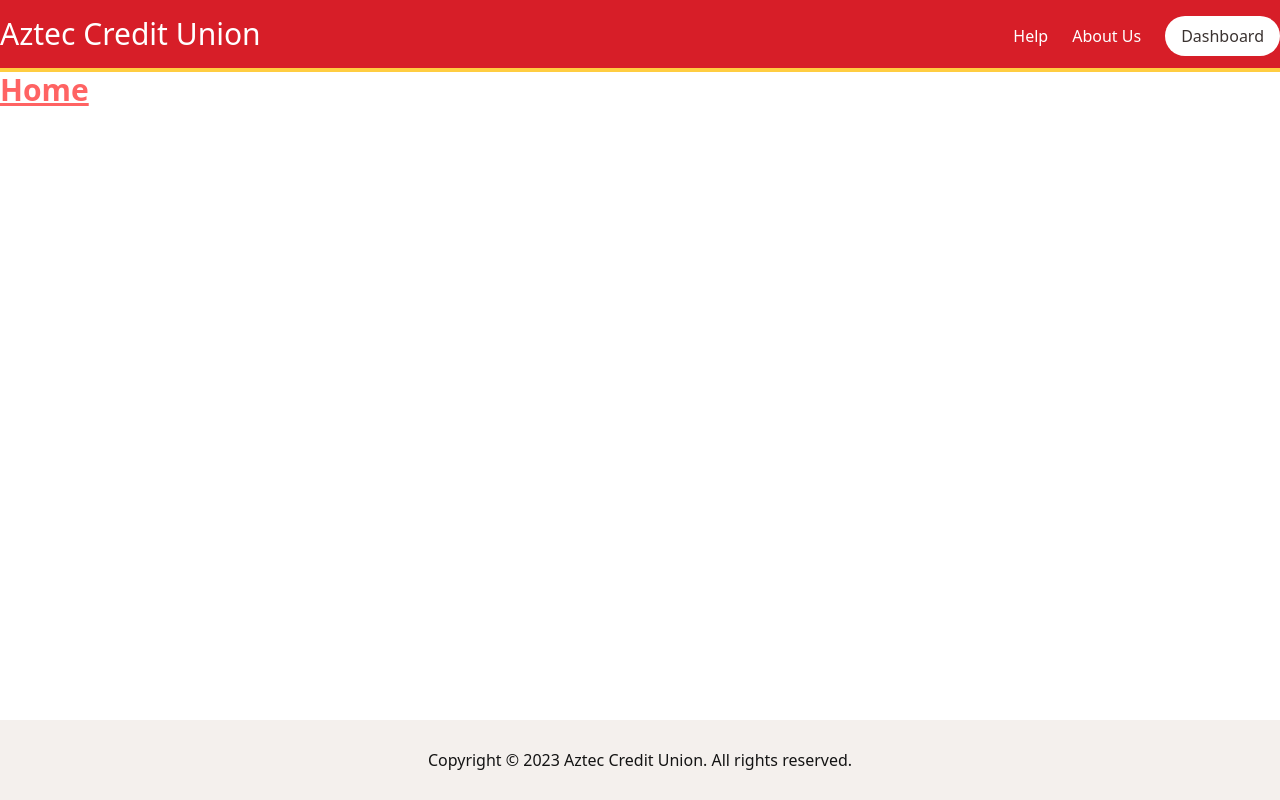
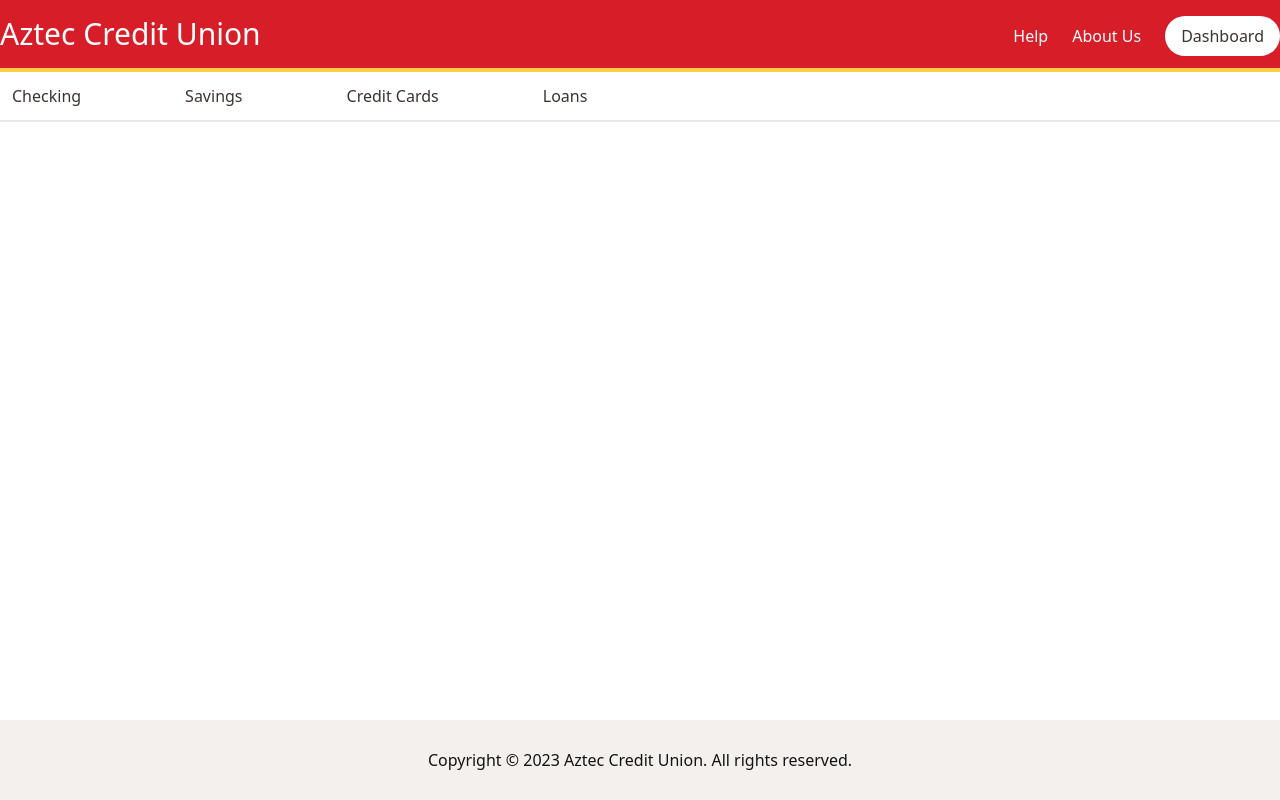
Before and after one commit to junioryono/Bank-Website, a React (Vite) app: page / in a window 1280 px wide. Built offline with nearby package versions, Linux system fonts and the light colour scheme.

Commit message:
Addef navbar for the home page.

```diff
--- a/src/pages/home/index.jsx
+++ b/src/pages/home/index.jsx
@@ -1,3 +1,35 @@
+import { Link } from "react-router-dom";
+
 export default function Home() {
-   return <div className="text-3xl font-bold underline text-primary">Home</div>;
+   const navBarItems = [
+      "Checking",
+      "Savings & CDs",
+      "Credit Cards",
+      "Home",
+      "Loans",
+      "Personal",
+      "Loans",
+      "Auto",
+      "Loans",
+      "Premier",
+      "Education & Tools",
+   ];
+   return (
+      <>
+         <nav className="flex bg-center gap-20 border-b-2">
+            <Link to={"create/checkings"} className="hover:bg-orange-50 hover:underline rounded-md px-3 py-3">
+               Checking
+            </Link>
+            <Link to={"create/savings"} className="hover:bg-orange-50 hover:underline rounded-md px-3 py-3">
+               Savings
+            </Link>
+            <Link to={"apply/credit-card"} className="hover:bg-orange-50 hover:underline rounded-md px-3 py-3">
+               Credit Cards
+            </Link>
+            <Link to={"apply/loan"} className="hover:bg-orange-50 hover:underline rounded-md px-3 py-3">
+               Loans
+            </Link>
+         </nav>
+      </>
+   );
 }
```
